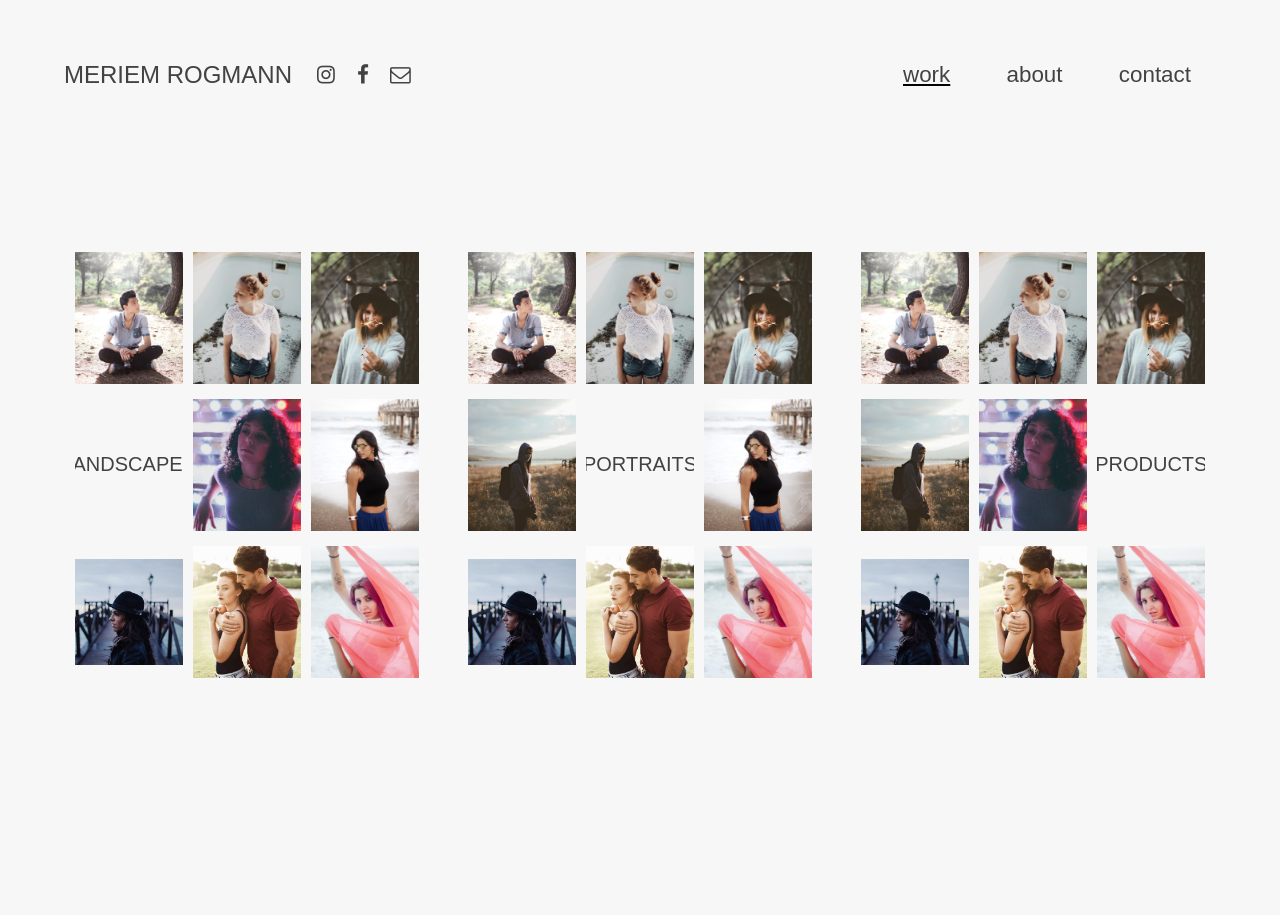
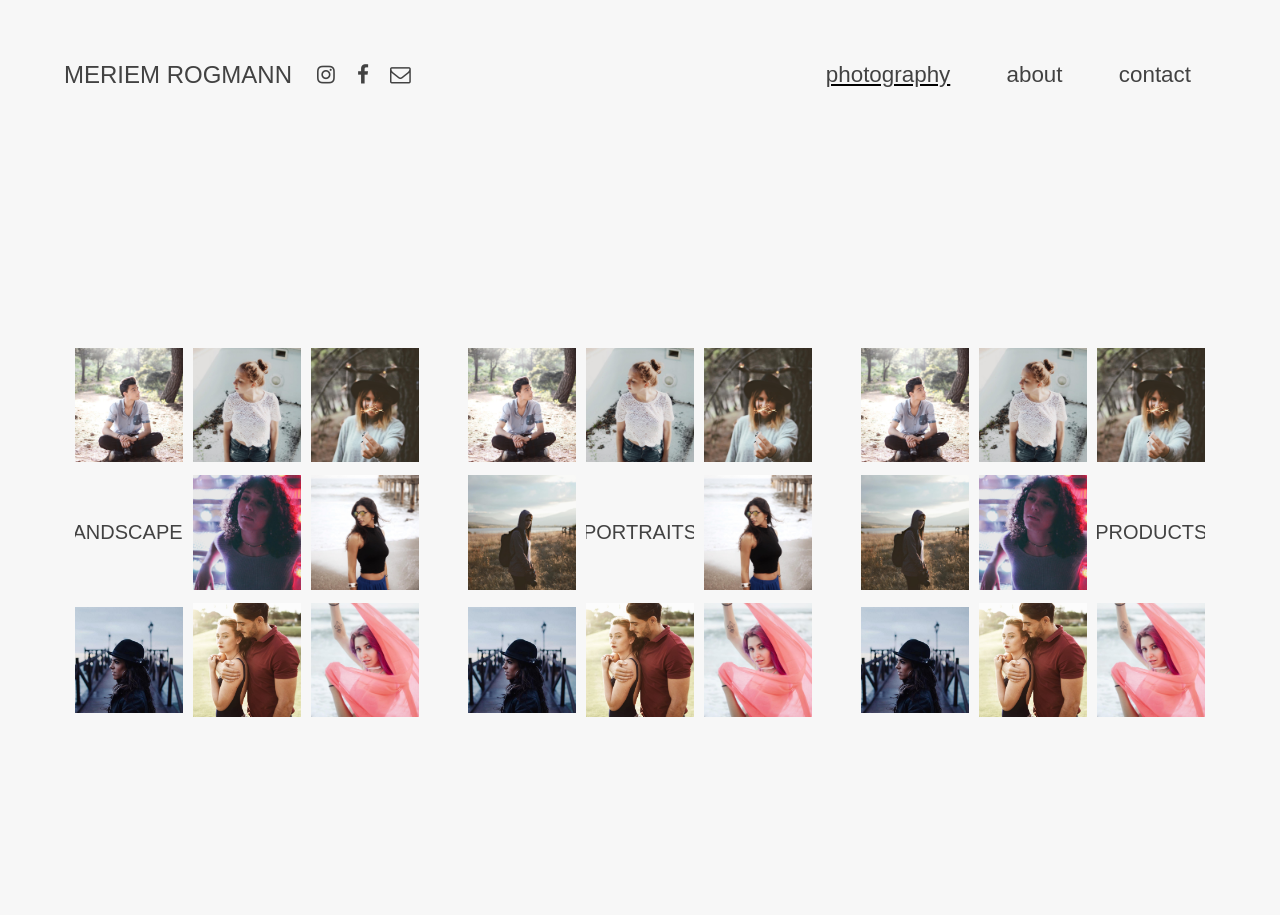
Before and after one commit to meriemnfs/meriemnfs.github.io, a Jekyll site: the page built from photography.html, in a window 1280 px wide. Built offline with Jekyll 4.4.1, drawn with Linux system fonts in a browser that asks for light colours; some web fonts are replaced.

```diff
--- a/_data/navigation.yml
+++ b/_data/navigation.yml
@@ -1,5 +1,5 @@
-- title: 'work'
-  href: '/work'
+- title: 'photography'
+  href: '/photography'
 
 - title: 'about'
   href: '/about'
--- a/_sass/work.scss
+++ b/_sass/photography.scss
@@ -1,5 +1,5 @@
 .category-wrapper {
-	height: 70%;
+	height: 50%;
 	width: 30%;
 
 	a {
--- a/assets/main.scss
+++ b/assets/main.scss
@@ -5,7 +5,7 @@
 @import url('https://fonts.googleapis.com/css?family=Open+Sans:300,400,600');
 @import "navigation";
 @import "footer";
-@import "work";
+@import "photography";
 @import "about";
 @import "contact";
 @import "font-awesome/font-awesome";
@@ -69,7 +69,7 @@ body {
 .content-wrapper {
     margin:0px 50px;
     display:flex;
-    height:70%;
+    height:85%;
     max-width:100%;
     justify-content: space-around;
     align-items: center;
@@ -84,6 +84,11 @@ body {
 }
 
 .gallery-wrapper {
+    display:flex;
+    justify-content: flex-start;
+    align-items: center;
+    flex-direction: row;
+    flex-wrap: wrap;
     text-align:center;
     overflow:scroll;
     height:100%;
@@ -123,4 +128,18 @@ body {
         max-height:95%;
 
     }
+
+    .navigation-left {
+        position:fixed;
+        z-index:1001;
+        top:50%;
+        left:25%;
+    }
+
+    .navigation-right {
+        position:fixed;
+        z-index:1001;
+        top:50%;
+        right:25%;
+    }
 }
--- a/work.html
+++ b/photography.html
@@ -1,6 +1,6 @@
 ---
 layout: page
-permalink: /work
+permalink: /photography
 ---
 
 <div class="content-wrapper">
```
Also changed, not shown: assets/javascript/gallery.js (+24 -36 lines).
